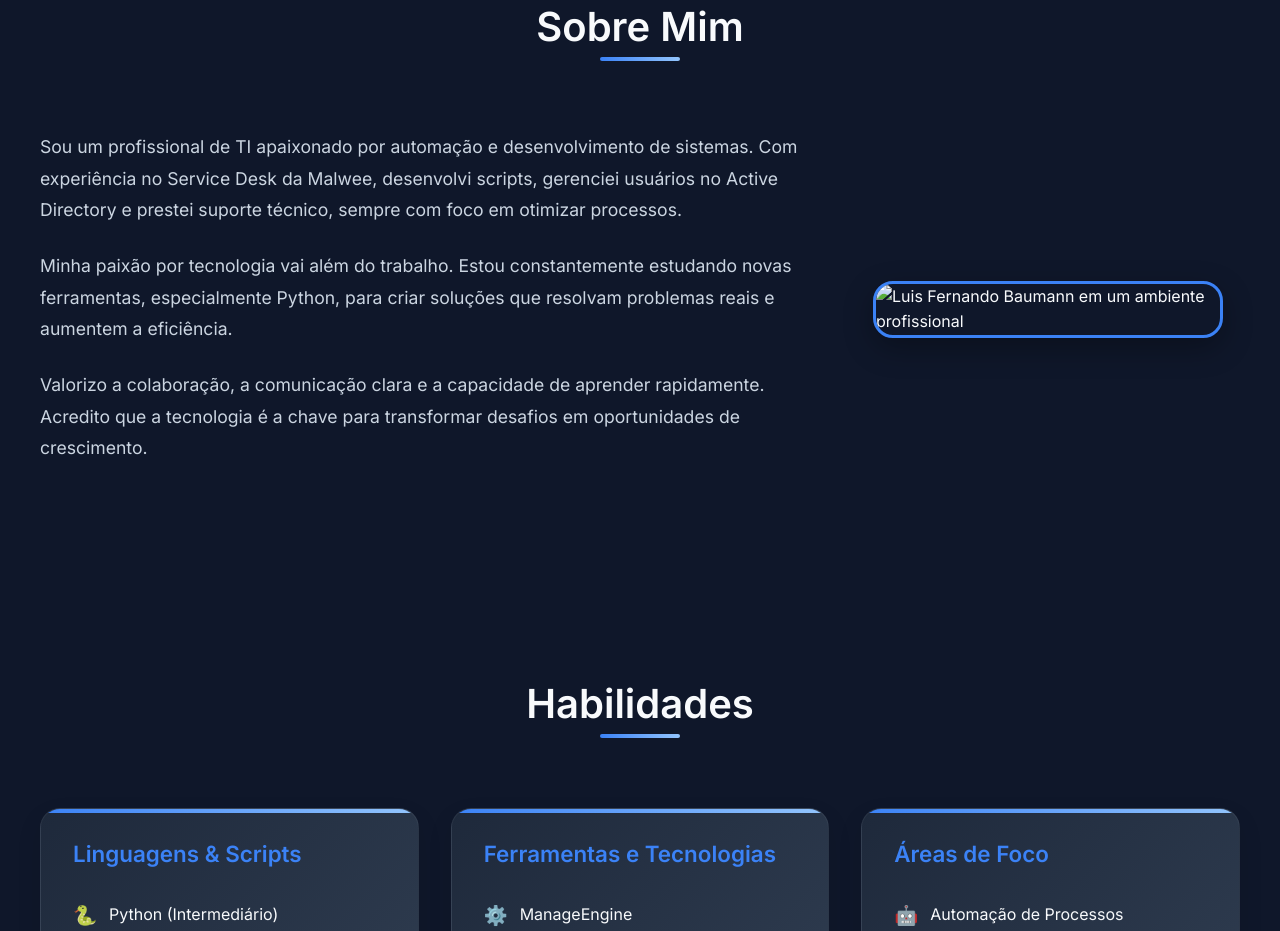
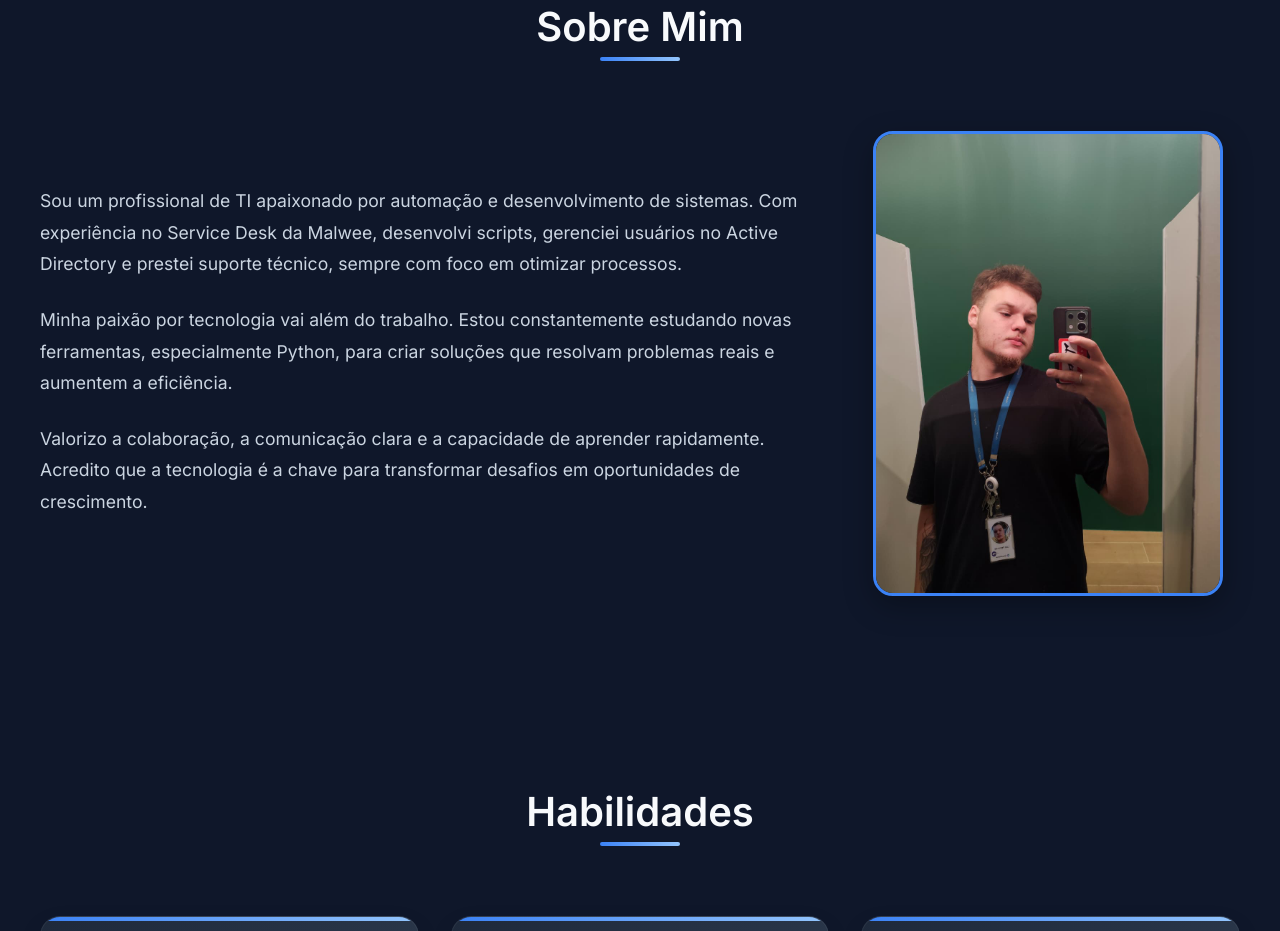
Before and after one commit to luisbaumann28122005-jpg/Portifolio, a plain HTML site: page index.html in a window 1280 px wide. Shown: the part 893-1824 px from the top of the page. Drawn offline with Linux system fonts and the light colour scheme.

Commit message:
Update index.html

```diff
--- a/index.html
+++ b/index.html
@@ -974,7 +974,7 @@
                         <p>Valorizo a colaboração, a comunicação clara e a capacidade de aprender rapidamente. Acredito que a tecnologia é a chave para transformar desafios em oportunidades de crescimento.</p>
                     </div>
                     <div class="about-image">
-                        <img src=""Toper.jpeg" alt="Luis Fernando Baumann em um ambiente profissional" class="about-image-element">
+                        <img src="Toper.jpeg" alt="Luis Fernando Baumann em um ambiente profissional" class="about-image-element">
                     </div>
                 </div>
             </div>
```
